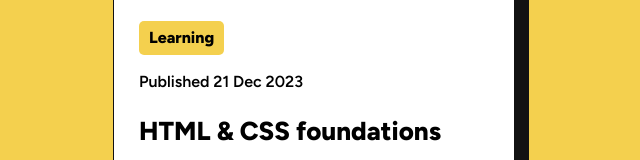
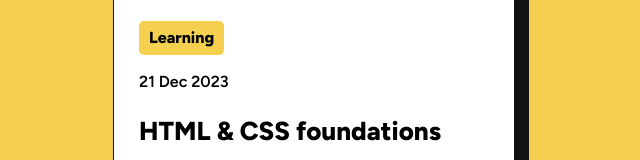
Before and after one commit to Aikna/Challenge-FrontendMentor-4, a plain HTML site: page index.html in a window 1280 px wide. Shown: the part 295-455 px from the top of the page, without its empty margins (326-966 px from the left). Drawn offline with Linux system fonts and the light colour scheme.

Commit message:
index.html

```diff
--- a/index.html
+++ b/index.html
@@ -14,7 +14,7 @@
       <img class="card__img" src="assets/images/illustration-article.svg" alt="Svg Illustration">
       <div class="content">
         <p class="content__type">Learning</p>
-        <p class="content__date">Published 21 Dec 2023</p>
+        <p class="content__date"><time datetime="2023-12-21">21 Dec 2023</time></p>
         <h1 class="content__title">HTML & CSS foundations</h1>
         <p class="content__txt">These languages are the backbone of every website, defining structure, content, and presentation.</p>
         <div class="perfil">
```
